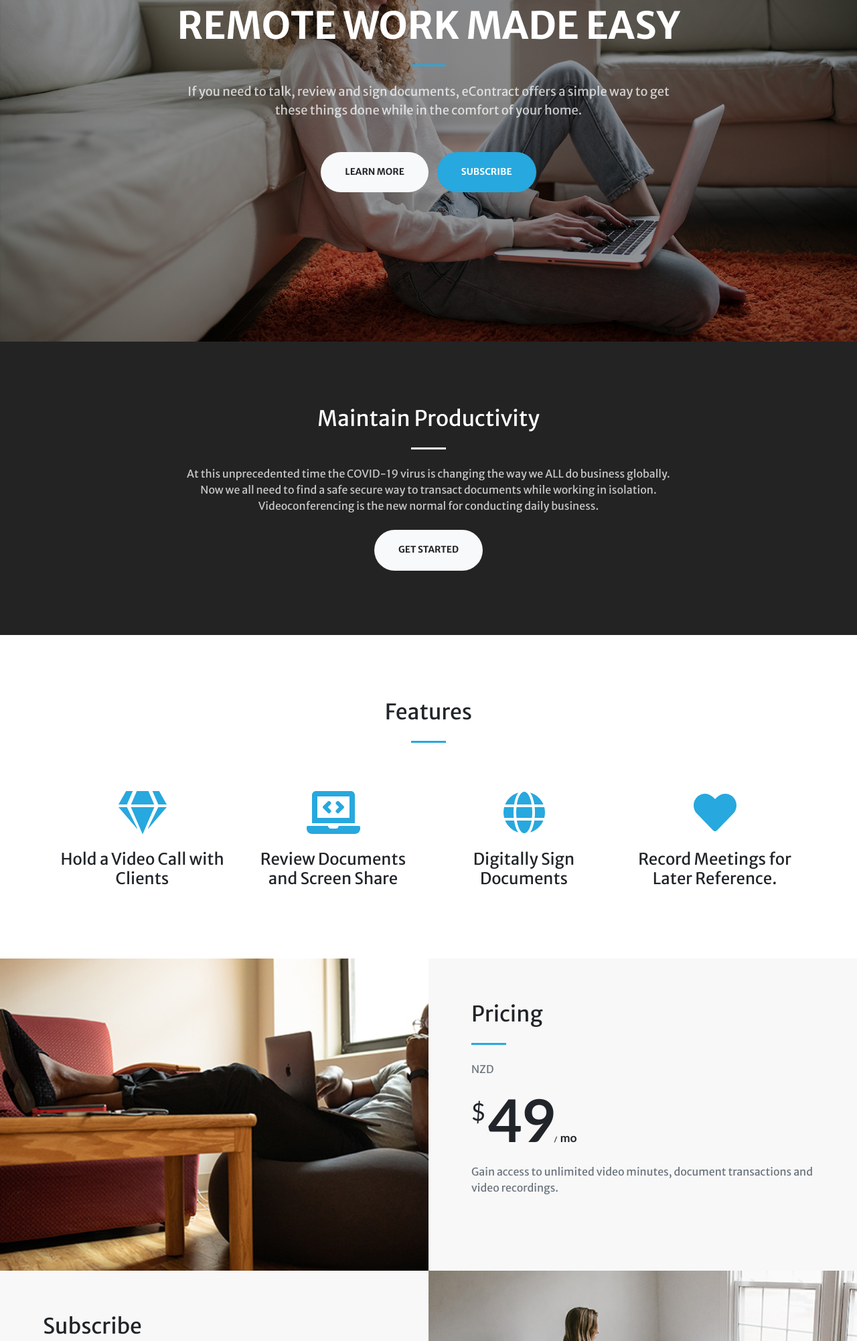
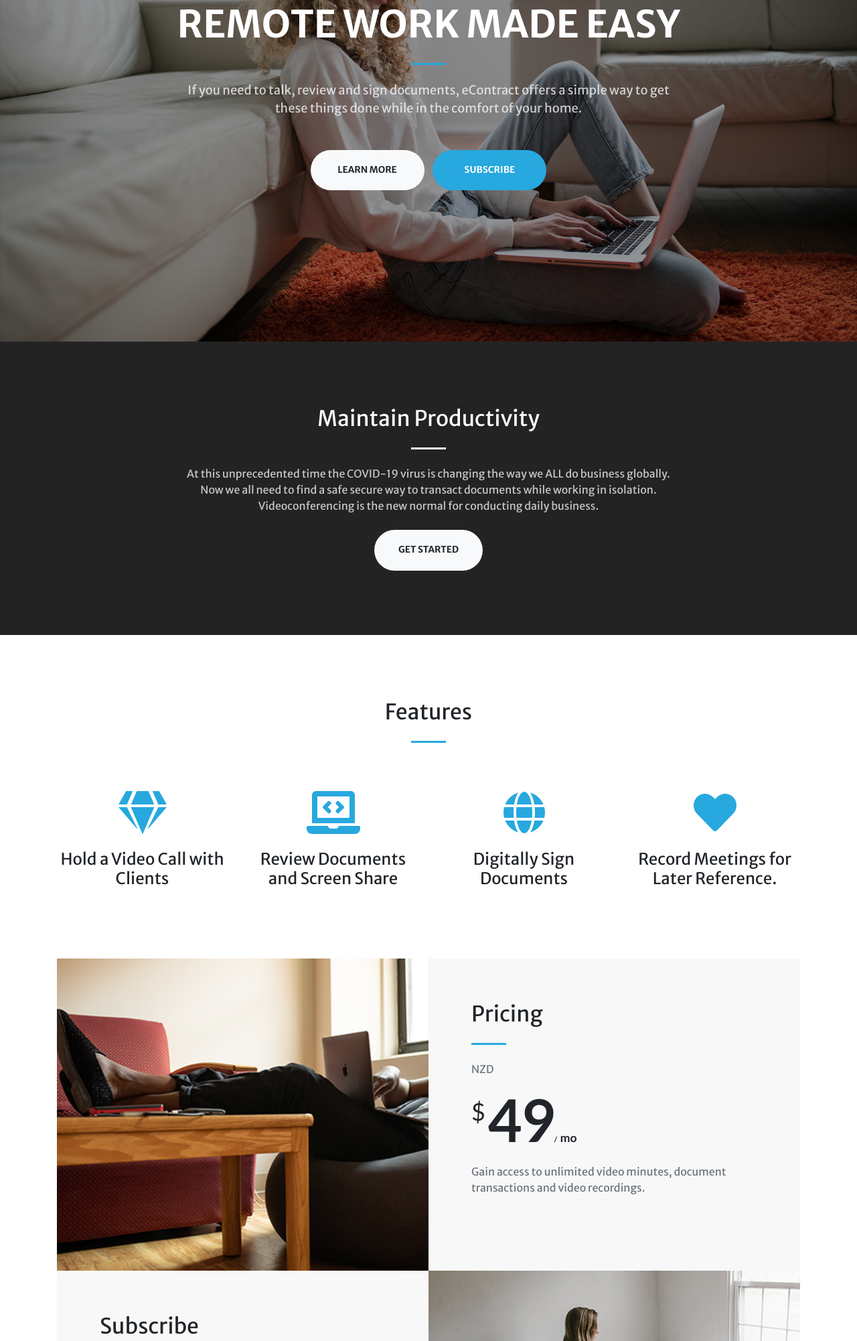
Before and after one commit to rayhellesoe/econ, a plain HTML site: page index.html in a window 1280 px wide. Shown: the part 290-2292 px from the top of the page at 67% size. Drawn offline with nearby package versions, Linux system fonts and the light colour scheme.

Commit message:
Update button margins in header

```diff
--- a/index.html
+++ b/index.html
@@ -46,8 +46,8 @@
                 <div class="col-lg-8 align-self-baseline">
                     <p class="text-white-75 font-weight-light mb-5">If you need to talk, review and sign documents,
                         eContract offers a simple way to get these things done while in the comfort of your home.</p>
-                    <a class="btn btn-light btn-xl js-scroll-trigger" href="#features">Learn More</a>
-                    <a class="btn btn-primary btn-xl js-scroll-trigger" href="#subscribe">Subscribe</a>
+                    <a class="btn btn-light btn-xl js-scroll-trigger" href="#features" style="margin-bottom:5px; width:170px;">Learn More</a>
+                    <a class="btn btn-primary btn-xl js-scroll-trigger" href="#subscribe"style="margin-bottom:5px; width:170px;">Subscribe</a>
                 </div>
             </div>
         </div>
@@ -107,7 +107,7 @@
     </section>
     <!-- Pricing section-->
     <section id="pricing">
-        <div class="container-fluid p-0">
+        <div class="container">
             <div class="row no-gutters">
                 <div class="col-lg-6 col-md-6 pricing-panel-img">
                     <!-- <img class="img-fluid" src="assets/img/portfolio/thumbnails/1.jpg" alt="" style="width:100%"/> -->
@@ -128,7 +128,7 @@
     </section>
     <!-- Subscribe section-->
     <section id="subscribe">
-        <div class="container-fluid p-0">
+        <div class="container">
             <div class="row no-gutters">
                 <div class="col-lg-6 col-md-6 side-panel order-2 order-md-6">
                     <h2 class="mt-0">Subscribe</h2>
```
